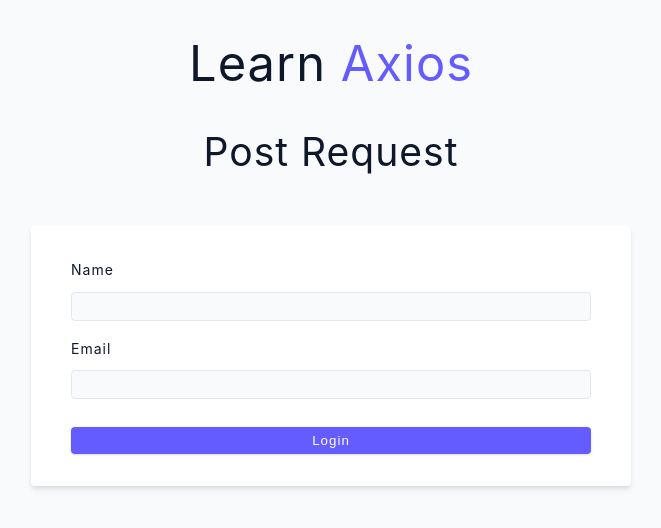
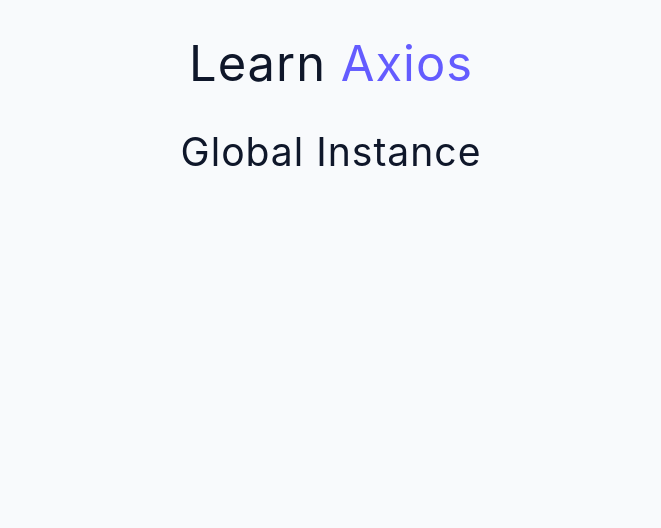
Before and after one commit to immanuala07/React-Axios, a React (Create React App) app: page / in a window 1280 px wide. Shown: the top 528 px of the page, without its empty margins (309-970 px from the left). Built offline with nearby package versions, Linux system fonts and the light colour scheme; no server answers.

Commit message:
Global Instance

```diff
--- a/src/App.js
+++ b/src/App.js
@@ -1,5 +1,6 @@
 import Title from "./components/Title";
-import Setup from "./examples/3-post-request";
+import Setup from "./examples/4-global-instance";
+import './axios/global'
 
 function App() {
   return (
--- /dev/null
+++ b/src/axios/global.js
@@ -0,0 +1,3 @@
+import axios from "axios";
+
+axios.defaults.headers.common["Accept"] = "application/json";
--- a/src/examples/4-global-instance.js
+++ b/src/examples/4-global-instance.js
@@ -1,3 +1,4 @@
+import axios from 'axios';
 import { useEffect } from 'react';
 
 const productsUrl = 'https://course-api.com/react-store-products';
@@ -5,7 +6,15 @@
 
 const GlobalInstance = () => {
   const fetchData = async () => {
-    console.log('global axios instance');
+    try {
+      const response1 = await axios.get(productsUrl);
+      console.log(response1.data);
+
+      const response2 = await axios.get(randomUserUrl);
+      console.log(response2.data);
+    } catch (error) {
+      console.log(error.response);
+    }
   };
 
   useEffect(() => {
```
